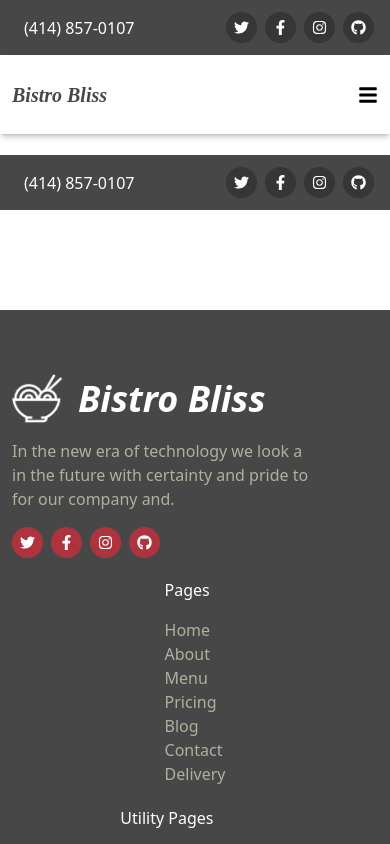
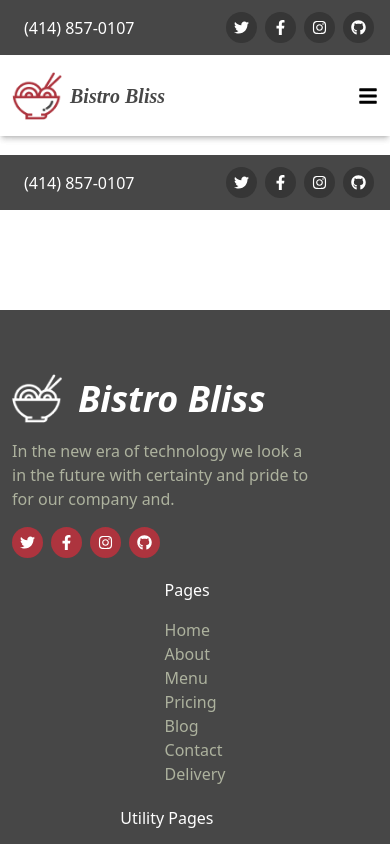
Before and after one commit to prince-dansco/food-shoping, a Next.js app: page /components/Navbar in a window 390 px wide. Shown: the top 844 px of the page. Built offline with nearby package versions, Linux system fonts and the light colour scheme.

Commit message:
fixing the navbar mobile

```diff
--- a/src/app/components/Navbar/page.tsx
+++ b/src/app/components/Navbar/page.tsx
@@ -58,11 +58,11 @@ export default function NavbarComp() {
         </div>
       </div>
 
-      {/* Navbar */}
-      <div className="md:flex items-center md:px-[111px] justify-between py-6 fixed top-14 w-full bg-white shadow-md z-50">
-        {/* Logo and Mobile Menu Toggle */}
+
+      <div className="md:flex items-center md:px-[111px] justify-between py-4 fixed top-14 w-full bg-white shadow-md z-50">
+
         <div className="flex items-center justify-between w-full md:w-auto px-3 md:px-0">
-          <div className="flex items-center gap-4">
+          <div className="flex items-center gap-2 md:gap-4">
             <Image
               src={logo1}
               width={50}
@@ -70,9 +70,9 @@ export default function NavbarComp() {
               alt="logo"
               quality={100}
               priority
-              className="hidden md:block"
+              className=""
             />
-            <h1 className="text-[#474747] md:text-4xl text-[20px] font-bold font-playfair italic">
+            <h1 className="text-[#474747] md:text-4xl text-xl font-bold font-playfair italic">
               Bistro Bliss
             </h1>
           </div>
--- a/src/app/components/footercomp/updatedFooter.tsx
+++ b/src/app/components/footercomp/updatedFooter.tsx
@@ -48,7 +48,7 @@ export default function UpdatedFooter() {
           <h1 className="text-white mb-4 ">Pages</h1>
           <div className="text-[#ADB29E]">
             {pages.map((page, index) => (
-              <p key={index}>{page}</p>
+              <p key={index} className="cursor-pointer">{page}</p>
             ))}
           </div>
         </div>
```
